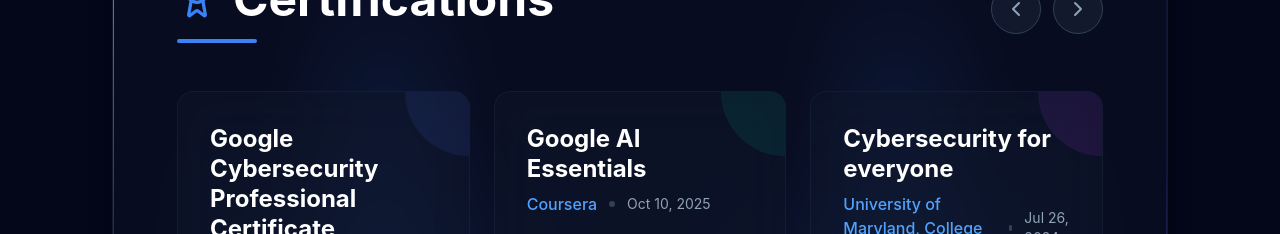
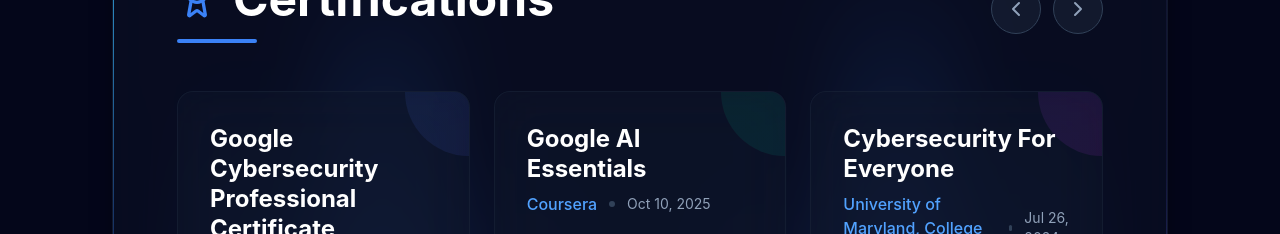
Before and after one commit to ravi-arnan/modern-portfolio, a React (Vite) app: page / in a window 1280 px wide. Shown: the part 9540-9774 px from the top of the page. Built offline with nearby package versions, Linux system fonts and the light colour scheme.

Commit message:
fix: capitalize 'Cybersecurity For Everyone' certification title

```diff
--- a/src/components/Certifications.tsx
+++ b/src/components/Certifications.tsx
@@ -19,7 +19,7 @@
         color: "from-emerald-500 to-teal-500"
     },
     {
-        title: "Cybersecurity for everyone",
+        title: "Cybersecurity For Everyone",
         issuer: "University of Maryland, College Park",
         date: "Jul 26, 2024",
         link: "https://coursera.org/share/d9d79d476752e22786129c9ddc55fc24",
```
